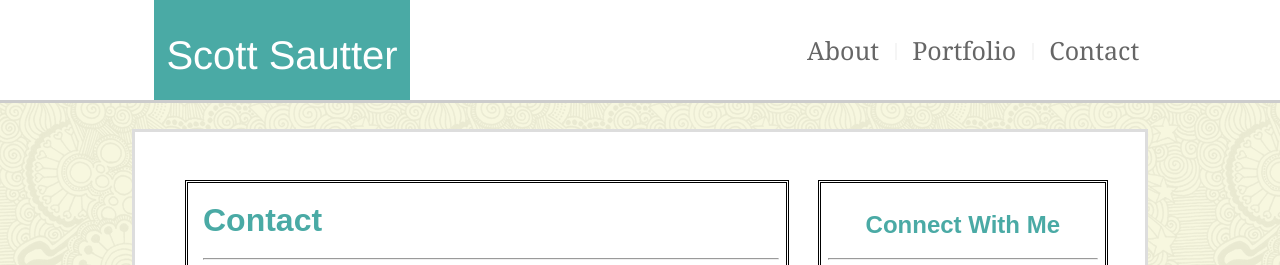
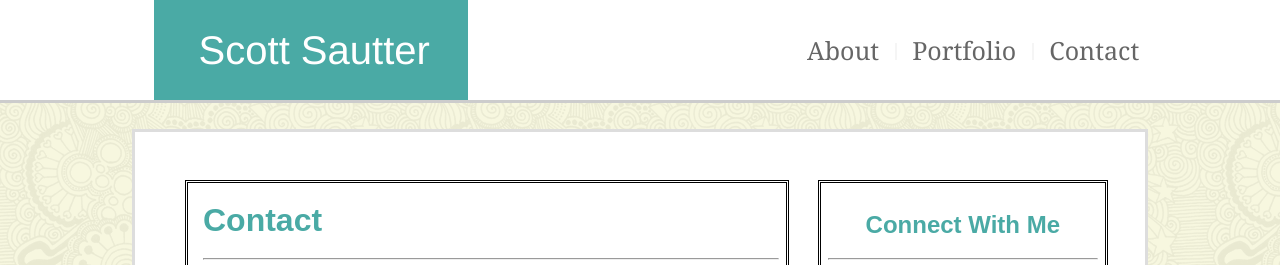
Before and after one commit to sdsautter/Basic-Portfolio, a plain HTML site: page contact.html in a window 1280 px wide. Shown: the top 265 px of the page. Drawn offline with Linux system fonts and the light colour scheme.

Commit message:
Header name fix

```diff
--- a/assets/css/style.css
+++ b/assets/css/style.css
@@ -49,7 +49,7 @@ header {
     overflow: auto;
 }
 
-.header-name {
+.header-name p {
     position: relative;
     background-color: #4aaaa5;
     color: white;
@@ -61,7 +61,7 @@ header {
     margin-left: 12%;
     height: 90px;
     line-height: 90px;
-    padding: 10px 1% 0 1%;
+    padding-right: 3%;
     overflow: hidden;
 }
 
--- a/contact.html
+++ b/contact.html
@@ -16,7 +16,7 @@
 <body>
     <header>
 	    	<div class="header-name">
-	    		Scott Sautter
+	    		<p>Scott Sautter</p>
 	    	</div>
 	    	<nav>
 	    		<a href="index.html">About</a>
```
Also changed, not shown: index.html (+1 -1 lines), portfolio.html (+1 -1 lines).
